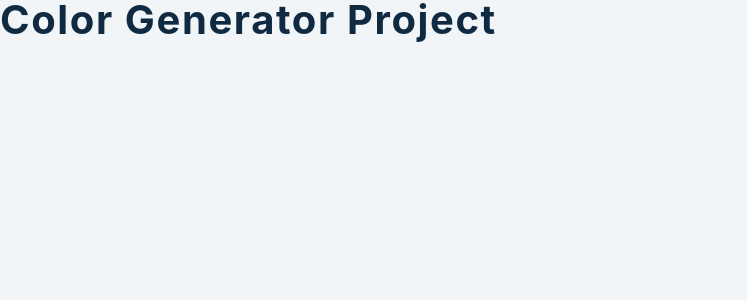
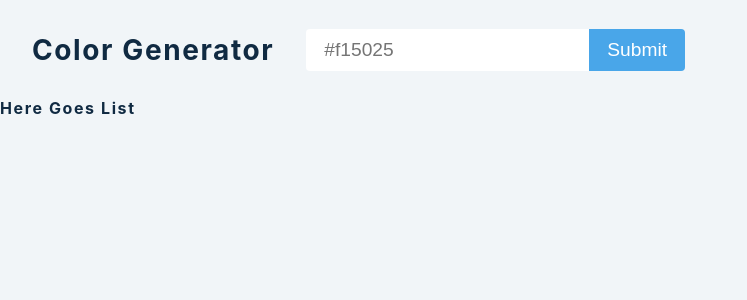
Before and after one commit to elhose/react-tutorial, a React (Create React App) app in the folder 9-color-generator/: page / in a window 1280 px wide. Shown: the top 300 px of the page, without its empty margins (0-747 px from the left). Built offline with nearby package versions, Linux system fonts and the light colour scheme.

Commit message:
Setup button handler, and jsx basics

```diff
--- a/9-color-generator/src/App.js
+++ b/9-color-generator/src/App.js
@@ -1,8 +1,43 @@
-import React, { useState } from 'react'
-import Values from "values.js"
+import React, { useState } from "react";
+import Values from "values.js";
 
 function App() {
-  return <h2>color generator project</h2>
+	const [color, setColor] = useState("");
+	const [error, setError] = useState(false);
+	const [list, setList] = useState([]);
+
+	const handleSubmit = (event) => {
+		event.preventDefault();
+		console.log("hello");
+	};
+
+	return (
+		<>
+			<section className="container">
+				<h3>color generator</h3>
+				<form>
+					<input
+						type="text"
+						value={color}
+						onChange={(event) => {
+							setColor(event.target.value);
+						}}
+						placeholder="#f15025"
+					/>
+					<button
+						className="btn"
+						type="submit"
+						onClick={handleSubmit}
+					>
+						Submit
+					</button>
+				</form>
+			</section>
+			<section className="colors">
+				<h4>here goes list</h4>
+			</section>
+		</>
+	);
 }
 
-export default App
+export default App;
```
